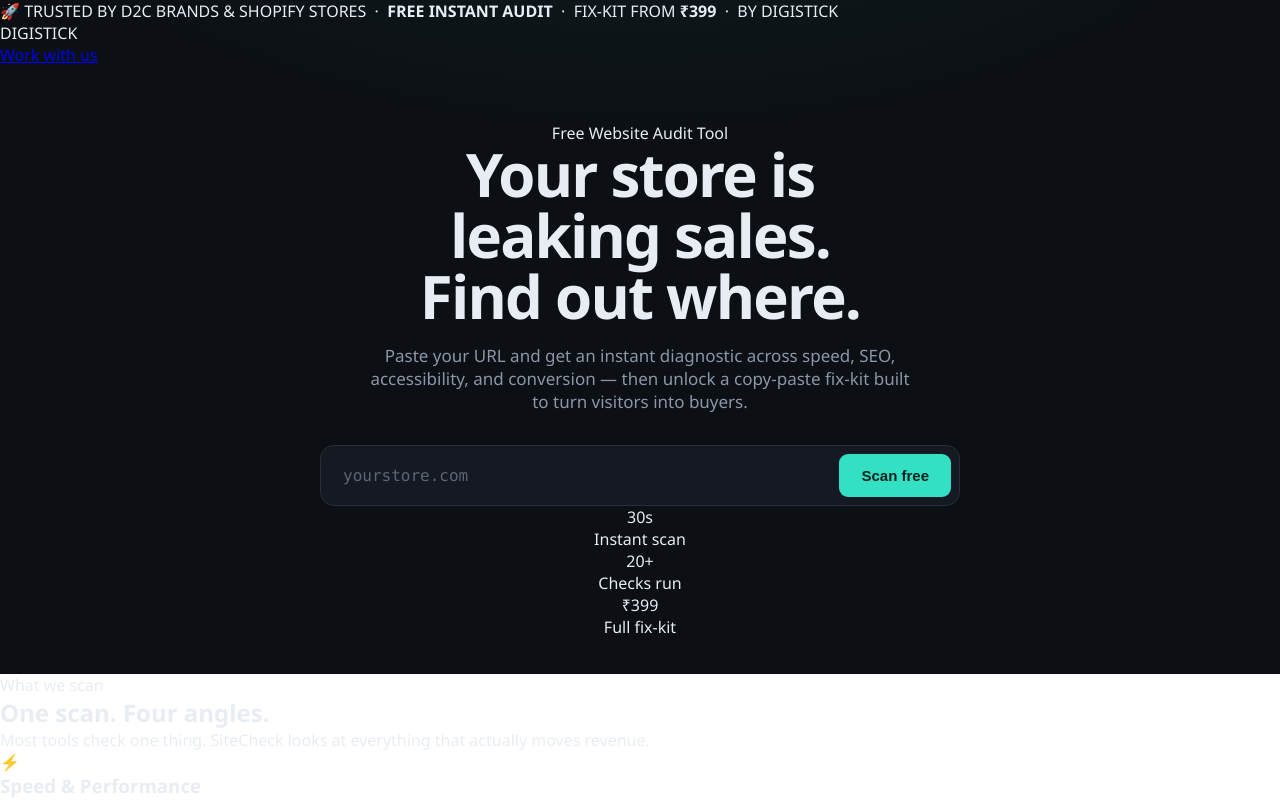
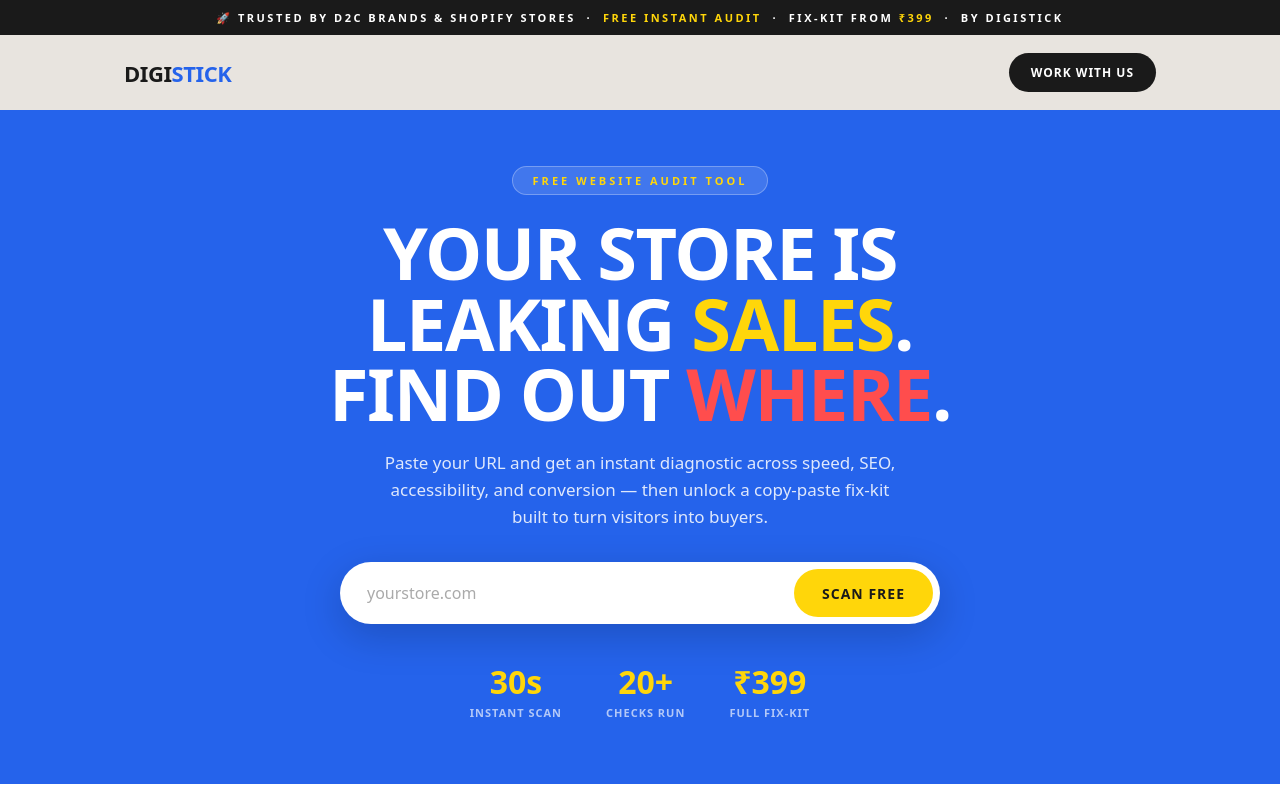
Before and after one commit to connect511/sitecheck, a Next.js app: page / in a window 1280 px wide. Shown: the top 800 px of the page. Built offline with nearby package versions, Linux system fonts and the light colour scheme.

Commit message:
Update globals.css

```diff
--- a/app/globals.css
+++ b/app/globals.css
@@ -1,147 +1,176 @@
 :root {
-  --bg: #0c0f14;
-  --panel: #141922;
-  --panel-2: #1b212c;
-  --line: #262e3a;
-  --ink: #e8edf4;
-  --muted: #8a97a8;
-  --signal: #34e0c4;     /* brand accent / cyan */
-  --good: #3ddc84;
-  --warn: #ffc24b;
-  --bad: #ff5f6d;
-  --mono: ui-monospace, "SF Mono", "JetBrains Mono", Menlo, Consolas, monospace;
-  --sans: "Segoe UI", system-ui, -apple-system, Roboto, Helvetica, Arial, sans-serif;
+  --blue: #2563EB;
+  --yellow: #FFD60A;
+  --red: #FF4D4D;
+  --orange: #F26522;
+  --ink: #1a1a1a;
+  --cream: #e8e4df;
+  --white: #ffffff;
+  --line: #e4e0db;
+  --muted: #6b6f76;
+  --good: #16a34a;
+  --warn: #f59e0b;
+  --bad: #FF4D4D;
+  --font: 'Outfit', system-ui, -apple-system, sans-serif;
 }
 
 * { box-sizing: border-box; margin: 0; padding: 0; }
+html { scroll-behavior: smooth; }
+body { background: var(--cream); color: var(--ink); font-family: var(--font); -webkit-font-smoothing: antialiased; }
+.wrap { max-width: 1080px; margin: 0 auto; }
 
-body {
-  background:
-    radial-gradient(1200px 600px at 50% -10%, rgba(52,224,196,0.08), transparent 60%),
-    var(--bg);
-  color: var(--ink);
-  font-family: var(--sans);
-  -webkit-font-smoothing: antialiased;
-  min-height: 100vh;
-}
+/* Ticker */
+.ticker { background: var(--ink); color: #fff; font-size: 11px; font-weight: 700; letter-spacing: 2.5px; text-transform: uppercase; padding: 10px 16px; text-align: center; }
+.ticker b { color: var(--yellow); }
 
-.wrap { max-width: 960px; margin: 0 auto; padding: 0 20px; }
-
-/* Header */
-.top { padding: 28px 0 8px; display: flex; align-items: center; justify-content: space-between; }
-.brand { display: flex; align-items: center; gap: 10px; font-weight: 700; letter-spacing: -0.02em; }
-.brand .dot { width: 10px; height: 10px; border-radius: 50%; background: var(--signal); box-shadow: 0 0 12px var(--signal); }
-.brand small { font-family: var(--mono); font-weight: 500; color: var(--muted); font-size: 11px; letter-spacing: 0.08em; text-transform: uppercase; }
-.byline { font-family: var(--mono); font-size: 11px; color: var(--muted); letter-spacing: 0.1em; text-transform: uppercase; }
+/* Nav */
+.nav { display: flex; align-items: center; justify-content: space-between; padding: 18px 24px; max-width: 1080px; margin: 0 auto; }
+.logo { font-weight: 900; font-size: 22px; letter-spacing: -0.02em; }
+.logo .sq { color: var(--blue); }
+.nav-cta { background: var(--ink); color: #fff; text-decoration: none; font-size: 12px; font-weight: 800; letter-spacing: 1px; text-transform: uppercase; padding: 11px 22px; border-radius: 50px; }
 
 /* Hero */
-.hero { padding: 56px 0 36px; text-align: center; }
-.hero h1 { font-size: clamp(34px, 6vw, 60px); line-height: 1.02; letter-spacing: -0.03em; font-weight: 800; }
-.hero h1 .em { color: var(--signal); }
-.hero p { color: var(--muted); margin-top: 16px; font-size: 17px; max-width: 540px; margin-left: auto; margin-right: auto; }
+.hero { background: var(--blue); color: #fff; text-align: center; padding: 56px 24px 64px; position: relative; overflow: hidden; }
+.hero-pill { display: inline-block; background: rgba(255,255,255,0.13); border: 1.5px solid rgba(255,255,255,0.28); color: var(--yellow); font-size: 11px; font-weight: 800; letter-spacing: 3px; text-transform: uppercase; padding: 6px 20px; border-radius: 50px; margin-bottom: 22px; }
+.hero h1 { font-size: clamp(38px, 7vw, 72px); font-weight: 900; line-height: 0.98; text-transform: uppercase; letter-spacing: -0.02em; }
+.hero h1 .y { color: var(--yellow); }
+.hero h1 .r { color: var(--red); }
+.hero-p { font-size: 17px; color: rgba(255,255,255,0.85); line-height: 1.6; max-width: 520px; margin: 20px auto 0; }
 
 /* Search bar */
-.bar {
-  margin: 32px auto 0; max-width: 640px;
-  display: flex; gap: 10px;
-  background: var(--panel); border: 1px solid var(--line);
-  border-radius: 14px; padding: 8px;
-}
-.bar input {
-  flex: 1; background: transparent; border: 0; outline: none;
-  color: var(--ink); font-size: 16px; padding: 12px 14px; font-family: var(--mono);
-}
-.bar input::placeholder { color: #5b6675; }
-.bar button {
-  background: var(--signal); color: #05221d; border: 0; border-radius: 9px;
-  font-weight: 700; font-size: 15px; padding: 0 22px; cursor: pointer;
-  transition: filter .15s, transform .05s;
-}
-.bar button:hover { filter: brightness(1.08); }
+.bar { margin: 32px auto 0; max-width: 600px; display: flex; gap: 8px; background: #fff; border-radius: 50px; padding: 7px; box-shadow: 0 12px 40px rgba(0,0,0,0.18); }
+.bar input { flex: 1; border: 0; outline: none; font-family: var(--font); font-size: 16px; font-weight: 500; padding: 13px 20px; color: var(--ink); background: transparent; border-radius: 50px; }
+.bar input::placeholder { color: #aaa; }
+.bar button { background: var(--yellow); color: var(--ink); border: 0; border-radius: 50px; font-family: var(--font); font-weight: 800; font-size: 14px; letter-spacing: 1px; text-transform: uppercase; padding: 0 28px; cursor: pointer; transition: transform .05s; }
+.bar button:hover { filter: brightness(1.04); }
 .bar button:active { transform: translateY(1px); }
-.bar button:disabled { opacity: .5; cursor: default; }
+.bar button:disabled { opacity: .55; }
+.hero .err { color: #fff; background: rgba(0,0,0,0.22); display: inline-block; padding: 8px 16px; border-radius: 10px; }
 
-.err { color: var(--bad); font-family: var(--mono); font-size: 13px; margin-top: 12px; text-align: center; }
+.hero-stats { margin-top: 36px; display: flex; justify-content: center; gap: 44px; flex-wrap: wrap; }
+.stat-num { font-size: 32px; font-weight: 900; color: var(--yellow); }
+.stat-label { font-size: 11px; color: rgba(255,255,255,0.65); text-transform: uppercase; letter-spacing: 1px; font-weight: 600; margin-top: 2px; }
 
-/* Scanning state */
-.scanning { margin: 48px auto; max-width: 640px; }
-.scanline {
-  height: 3px; border-radius: 3px; background: linear-gradient(90deg, transparent, var(--signal), transparent);
-  background-size: 40% 100%; background-repeat: no-repeat;
-  animation: scan 1.2s infinite linear; margin-bottom: 18px;
-}
-@keyframes scan { 0% { background-position: -40% 0; } 100% { background-position: 140% 0; } }
-.scanning .status { font-family: var(--mono); font-size: 13px; color: var(--muted); text-align: center; }
+.err { color: var(--bad); font-size: 14px; font-weight: 600; margin-top: 12px; text-align: center; }
 
-/* Results */
-.results { padding: 8px 0 80px; }
-.section-label {
-  font-family: var(--mono); font-size: 11px; letter-spacing: 0.16em; text-transform: uppercase;
-  color: var(--muted); margin: 36px 0 14px; display: flex; align-items: center; gap: 10px;
-}
-.section-label::after { content: ""; flex: 1; height: 1px; background: var(--line); }
+/* Section scaffolding */
+.sec { padding: 64px 24px; }
+.sec-inner { max-width: 1080px; margin: 0 auto; }
+.tag { display: inline-block; font-size: 11px; font-weight: 800; letter-spacing: 2.5px; text-transform: uppercase; padding: 6px 16px; border-radius: 50px; }
+.tag-blue { background: var(--blue); color: #fff; } .tag-red { background: var(--red); color: #fff; }
+.tag-dark { background: var(--ink); color: var(--yellow); } .tag-yellow { background: var(--yellow); color: var(--ink); }
+.sec-title { font-size: clamp(30px, 4.5vw, 46px); font-weight: 900; text-transform: uppercase; line-height: 1.04; letter-spacing: -0.02em; margin: 16px 0 12px; }
+.sec-title .blue { color: var(--blue); } .sec-title .red { color: var(--red); }
+.sec-sub { font-size: 16px; color: var(--muted); max-width: 560px; line-height: 1.6; }
+.center { text-align: center; } .center .sec-sub { margin-left: auto; margin-right: auto; }
 
-/* Score gauges */
-.gauges { display: grid; grid-template-columns: repeat(4, 1fr); gap: 14px; }
-.gauge {
-  background: var(--panel); border: 1px solid var(--line); border-radius: 14px;
-  padding: 20px 14px; text-align: center;
-}
+/* Feature/pain grid */
+.grid3 { display: grid; grid-template-columns: repeat(3, 1fr); gap: 18px; margin-top: 36px; }
+.grid2 { display: grid; grid-template-columns: repeat(2, 1fr); gap: 18px; margin-top: 36px; }
+.card { background: #fff; border: 1px solid var(--line); border-radius: 20px; padding: 28px; }
+.icon-box { width: 52px; height: 52px; border-radius: 14px; display: flex; align-items: center; justify-content: center; font-size: 24px; margin-bottom: 16px; }
+.ib-blue { background: #e8f0fe; } .ib-yellow { background: #fff8d6; } .ib-red { background: #ffeaea; } .ib-orange { background: #fff0e6; }
+.card h3 { font-size: 19px; font-weight: 800; margin-bottom: 8px; }
+.card p { font-size: 14.5px; color: var(--muted); line-height: 1.6; }
+
+/* How it works steps */
+.steps { display: grid; grid-template-columns: repeat(3,1fr); gap: 18px; margin-top: 36px; counter-reset: step; }
+.step { background: #fff; border: 1px solid var(--line); border-radius: 20px; padding: 28px; position: relative; }
+.step-num { width: 44px; height: 44px; border-radius: 50%; background: var(--blue); color: #fff; font-weight: 900; font-size: 18px; display: flex; align-items: center; justify-content: center; margin-bottom: 16px; }
+.step:nth-child(2) .step-num { background: var(--yellow); color: var(--ink); }
+.step:nth-child(3) .step-num { background: var(--red); }
+
+/* Pricing strip */
+.pricing { background: var(--ink); color: #fff; border-radius: 28px; padding: 48px 40px; margin-top: 8px; display: grid; grid-template-columns: 1.2fr 1fr; gap: 40px; align-items: center; }
+.pricing h3 { font-size: 30px; font-weight: 900; text-transform: uppercase; line-height: 1.05; }
+.pricing .y { color: var(--yellow); }
+.price-box { background: rgba(255,255,255,0.06); border: 1px solid rgba(255,255,255,0.14); border-radius: 20px; padding: 30px; text-align: center; }
+.price-big { font-size: 56px; font-weight: 900; color: var(--yellow); line-height: 1; }
+.price-big span { font-size: 16px; color: rgba(255,255,255,0.6); font-weight: 600; }
+.price-perks { list-style: none; text-align: left; margin: 20px 0; display: grid; gap: 10px; }
+.price-perks li { padding-left: 26px; position: relative; font-size: 14px; color: rgba(255,255,255,0.9); }
+.price-perks li::before { content: "âœ“"; position: absolute; left: 0; color: var(--yellow); font-weight: 900; }
+.btn-yellow { display: inline-block; width: 100%; background: var(--yellow); color: var(--ink); border: 0; font-family: var(--font); font-weight: 800; font-size: 15px; letter-spacing: 1px; text-transform: uppercase; padding: 16px; border-radius: 50px; cursor: pointer; text-decoration: none; text-align: center; }
+.btn-yellow:disabled { opacity: .6; }
+
+/* Testimonials */
+.testi-grid { display: grid; grid-template-columns: repeat(3,1fr); gap: 18px; margin-top: 36px; }
+.testi { background: #fff; border: 1px solid var(--line); border-radius: 20px; padding: 26px; }
+.testi-stars { color: var(--yellow); font-size: 16px; letter-spacing: 2px; }
+.testi-text { font-size: 14.5px; line-height: 1.6; margin: 12px 0; }
+.testi-name { font-weight: 800; font-size: 14px; }
+.testi-role { font-size: 12px; color: var(--muted); }
+
+/* FAQ */
+.faq { margin-top: 32px; display: grid; gap: 12px; }
+.faq-item { background: #fff; border: 1px solid var(--line); border-radius: 16px; padding: 22px 24px; }
+.faq-q { font-weight: 800; font-size: 16px; }
+.faq-a { font-size: 14.5px; color: var(--muted); line-height: 1.6; margin-top: 8px; }
+
+/* ===== TOOL / RESULTS ===== */
+.tool { background: #fff; }
+.scanning { max-width: 600px; margin: 48px auto; }
+.scanline { height: 4px; border-radius: 4px; background: linear-gradient(90deg, transparent, var(--blue), transparent); background-size: 40% 100%; background-repeat: no-repeat; animation: scan 1.2s infinite linear; margin-bottom: 16px; }
+@keyframes scan { 0%{background-position:-40% 0} 100%{background-position:140% 0} }
+.scanning .status { font-size: 14px; color: var(--muted); text-align: center; font-weight: 600; }
+
+.section-label { font-size: 12px; font-weight: 800; letter-spacing: 2px; text-transform: uppercase; color: var(--blue); margin: 40px 0 16px; display: flex; align-items: center; gap: 12px; }
+.section-label::after { content:""; flex:1; height:2px; background: var(--line); }
+
+.gauges { display: grid; grid-template-columns: repeat(4,1fr); gap: 14px; }
+.gauge { background: #fff; border: 1px solid var(--line); border-radius: 18px; padding: 22px 14px; text-align: center; }
 .ring { position: relative; width: 92px; height: 92px; margin: 0 auto 10px; }
 .ring svg { transform: rotate(-90deg); }
-.ring .val {
-  position: absolute; inset: 0; display: flex; align-items: center; justify-content: center;
-  font-family: var(--mono); font-size: 24px; font-weight: 700;
-}
-.gauge .name { font-size: 12px; color: var(--muted); letter-spacing: 0.04em; }
+.ring .val { position: absolute; inset: 0; display: flex; align-items: center; justify-content: center; font-size: 24px; font-weight: 900; }
+.gauge .name { font-size: 12px; color: var(--muted); font-weight: 600; }
 
-/* Metrics row */
-.metrics { display: grid; grid-template-columns: repeat(5, 1fr); gap: 10px; }
-.metric { background: var(--panel-2); border: 1px solid var(--line); border-radius: 10px; padding: 14px 12px; }
-.metric .m-val { font-family: var(--mono); font-size: 18px; font-weight: 700; }
-.metric .m-name { font-size: 11px; color: var(--muted); margin-top: 4px; }
+.checks { display: grid; grid-template-columns: 1fr 1fr; gap: 12px; }
+.check { display: flex; gap: 12px; align-items: flex-start; background: #fff; border: 1px solid var(--line); border-radius: 16px; padding: 16px; }
+.check .icon { width: 24px; height: 24px; border-radius: 8px; flex: none; display: flex; align-items: center; justify-content: center; font-weight: 900; font-size: 13px; }
+.check .icon.ok { background: #dcfce7; color: var(--good); }
+.check .icon.no { background: #ffeaea; color: var(--bad); }
+.check .c-label { font-weight: 700; font-size: 14.5px; }
+.check .c-detail { color: var(--muted); font-size: 13px; margin-top: 3px; }
 
-/* Checklist */
-.checks { display: grid; grid-template-columns: 1fr 1fr; gap: 10px; }
-.check {
-  display: flex; gap: 12px; align-items: flex-start;
-  background: var(--panel); border: 1px solid var(--line); border-radius: 12px; padding: 14px 16px;
-}
-.check .icon { width: 20px; height: 20px; border-radius: 6px; flex: none; display: flex; align-items: center; justify-content: center; font-family: var(--mono); font-weight: 800; font-size: 13px; }
-.check .icon.ok { background: rgba(61,220,132,0.14); color: var(--good); }
-.check .icon.no { background: rgba(255,95,109,0.14); color: var(--bad); }
-.check .c-label { font-weight: 600; font-size: 14px; }
-.check .c-detail { color: var(--muted); font-size: 12.5px; margin-top: 3px; font-family: var(--mono); }
+/* Premium */
+.road-summary { font-size: 16px; color: var(--ink); margin-bottom: 16px; font-weight: 500; }
+.roadmap { display: grid; gap: 12px; }
+.road-step { display: flex; gap: 14px; background: #fff; border: 1px solid var(--line); border-radius: 16px; padding: 18px; }
+.road-num { flex: none; width: 30px; height: 30px; border-radius: 50%; background: var(--blue); color: #fff; font-weight: 900; display: flex; align-items: center; justify-content: center; font-size: 14px; }
+.road-title { font-weight: 800; font-size: 15px; display: flex; align-items: center; gap: 10px; flex-wrap: wrap; }
+.road-detail { color: var(--muted); font-size: 13.5px; margin-top: 4px; line-height: 1.5; }
+.impact { font-size: 10px; font-weight: 800; letter-spacing: 0.08em; text-transform: uppercase; padding: 3px 9px; border-radius: 50px; }
+.impact.high { background: #ffeaea; color: var(--bad); } .impact.medium { background: #fff8d6; color: #b8860b; } .impact.low { background: #eee; color: var(--muted); }
 
-/* Issues list */
-.issue { background: var(--panel); border: 1px solid var(--line); border-left: 3px solid var(--warn); border-radius: 10px; padding: 14px 16px; margin-bottom: 10px; }
-.issue .t { font-weight: 600; font-size: 14px; }
-.issue .d { color: var(--muted); font-size: 12.5px; margin-top: 5px; line-height: 1.5; }
+.snippet { background: #fff; border: 1px solid var(--line); border-radius: 18px; padding: 20px; margin-bottom: 14px; }
+.snip-head { display: flex; justify-content: space-between; gap: 14px; align-items: flex-start; }
+.snip-title { font-weight: 800; font-size: 16px; }
+.snip-why { color: var(--muted); font-size: 13.5px; margin-top: 4px; line-height: 1.5; }
+.snip-copy { flex: none; background: var(--blue); color: #fff; border: 0; border-radius: 50px; font-weight: 800; font-size: 13px; padding: 9px 18px; cursor: pointer; }
+.snip-where { font-size: 12.5px; color: var(--blue); font-weight: 600; margin: 12px 0 8px; }
+.snip-code { background: #1a1a1a; border-radius: 12px; padding: 16px; overflow-x: auto; font-family: ui-monospace, Menlo, monospace; font-size: 12px; line-height: 1.6; color: #e8edf4; }
+.snip-code code { white-space: pre; }
+.pdf-btn { width: 100%; margin-top: 18px; background: var(--ink); border: 0; color: #fff; font-weight: 800; font-size: 14px; letter-spacing: 1px; text-transform: uppercase; padding: 16px; border-radius: 50px; cursor: pointer; }
 
-/* Design critique */
-.critique { background: var(--panel); border: 1px solid var(--line); border-radius: 14px; padding: 22px; }
-.critique .verdict { font-size: 17px; font-weight: 700; letter-spacing: -0.01em; }
-.critique h4 { font-family: var(--mono); font-size: 11px; letter-spacing: 0.12em; text-transform: uppercase; color: var(--muted); margin: 18px 0 8px; }
-.critique ul { list-style: none; display: grid; gap: 8px; }
-.critique li { padding-left: 22px; position: relative; font-size: 14px; line-height: 1.5; color: #cdd6e2; }
-.critique li::before { content: "â†’"; position: absolute; left: 0; color: var(--signal); font-family: var(--mono); }
-.critique .fixes li::before { content: "â–¸"; color: var(--warn); }
+/* Footer */
+.footer { background: var(--ink); color: #fff; text-align: center; padding: 48px 24px; }
+.footer .f-logo { font-size: 24px; font-weight: 900; }
+.footer .f-logo .sq { color: var(--blue); }
+.footer .f-tag { color: rgba(255,255,255,0.6); font-size: 14px; margin: 10px 0 18px; }
+.footer .f-small { color: rgba(255,255,255,0.4); font-size: 12px; margin-top: 20px; letter-spacing: 0.05em; }
 
-/* CTA */
-.cta { margin-top: 40px; background: linear-gradient(135deg, rgba(52,224,196,0.12), rgba(52,224,196,0.02)); border: 1px solid rgba(52,224,196,0.25); border-radius: 16px; padding: 28px; text-align: center; }
-.cta h3 { font-size: 22px; letter-spacing: -0.02em; }
-.cta p { color: var(--muted); margin: 8px 0 18px; }
-.cta a { display: inline-block; background: var(--signal); color: #05221d; font-weight: 700; text-decoration: none; padding: 13px 26px; border-radius: 10px; }
-
-.foot { text-align: center; color: #4d5868; font-family: var(--mono); font-size: 11px; padding: 30px 0 50px; letter-spacing: 0.05em; }
-
-@media (max-width: 720px) {
-  .gauges { grid-template-columns: repeat(2, 1fr); }
-  .metrics { grid-template-columns: repeat(2, 1fr); }
+@media (max-width: 860px) {
+  .grid3, .steps, .testi-grid { grid-template-columns: 1fr; }
+  .grid2, .gauges { grid-template-columns: 1fr 1fr; }
+  .pricing { grid-template-columns: 1fr; }
   .checks { grid-template-columns: 1fr; }
 }
+@media (prefers-reduced-motion: reduce) { .scanline { animation: none; } .ring circle { transition: none !important; } }
 
-@media (prefers-reduced-motion: reduce) {
-  .scanline { animation: none; background-position: 50% 0; }
-  .ring circle { transition: none !important; }
+@media print {
+  body { background: #fff; }
+  .ticker,.nav,.hero,.sec:not(.tool),.footer,.bar,.pdf-btn,.scanline,.pricing { display: none !important; }
+  .tool { padding: 0; }
+  .snip-code { background: #f4f4f4; color: #000; }
+  .road-step,.snippet,.check { break-inside: avoid; }
 }
```
